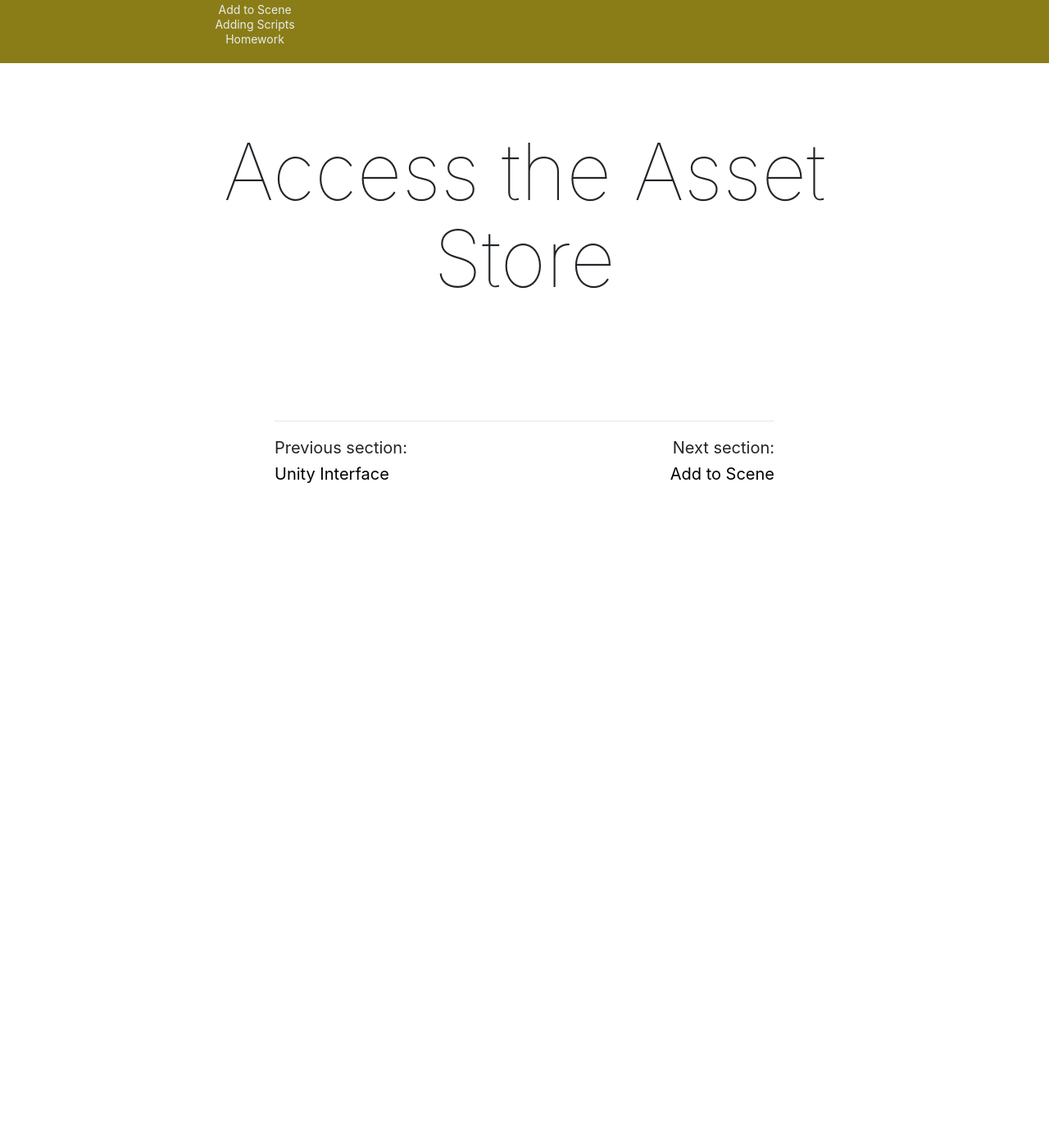
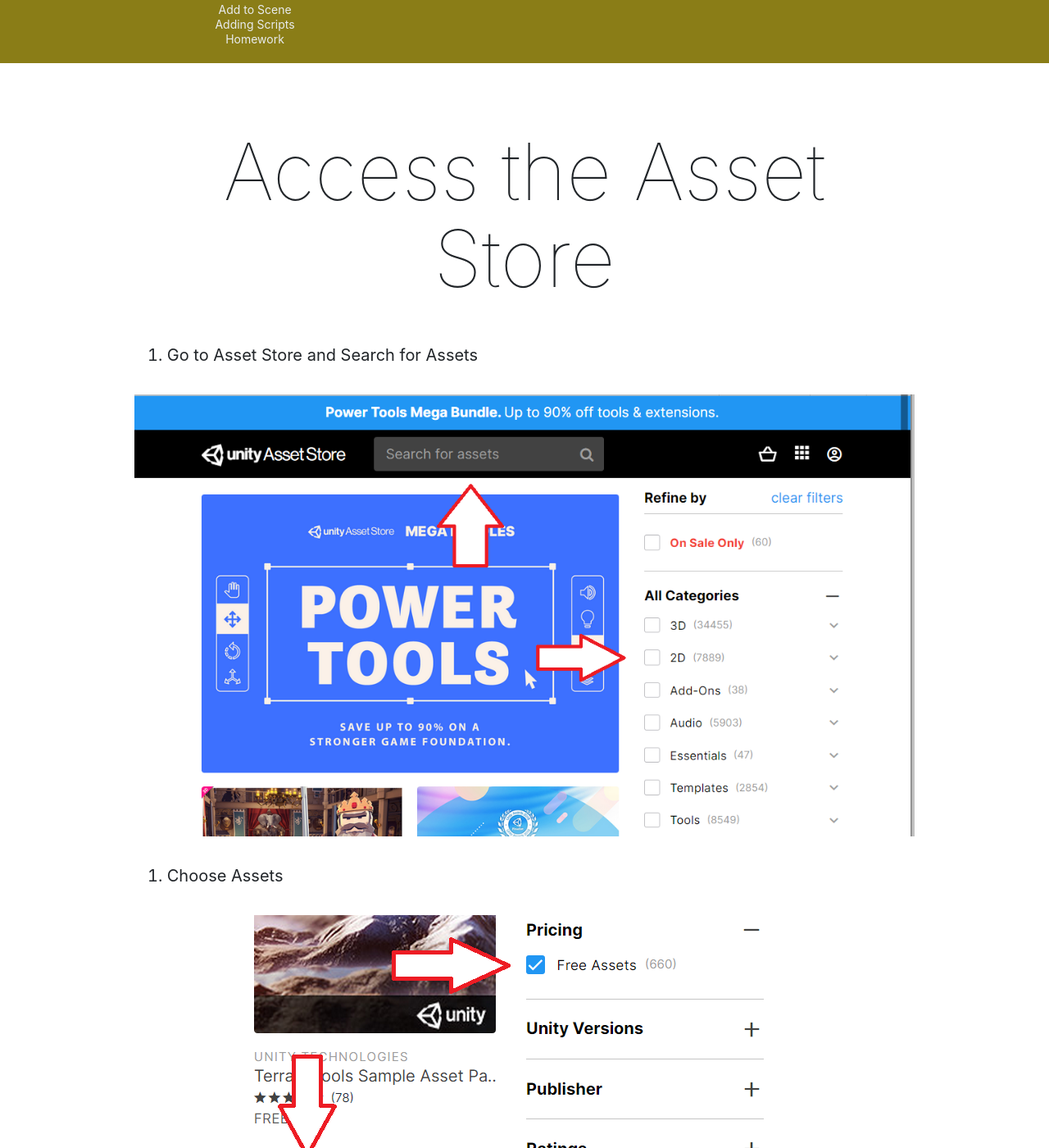
Before and after one commit to Montana-Media-Arts/460_GameEngines-Fall2020, a Jekyll site: the page built from modules/week-2/_posts/2017-01-04-asset-store.md, in a window 1280 px wide and 1400 px high, scrolled down 270 px. Shown: the whole window at 82% size. Built offline with Jekyll 4.4.1, drawn with Linux system fonts in a browser that asks for light colours; nearby versions of some CDN libraries; before the commit the page ends 900 px from its top, so only the background shows below that; some of the changed text lies outside the part shown.

Commit message:
add images

```diff
--- a/modules/week-2/_posts/2017-01-04-asset-store.md
+++ b/modules/week-2/_posts/2017-01-04-asset-store.md
@@ -4,3 +4,27 @@ module: 2
 ---
 
 # Access the Asset Store
+
+1. Go to Asset Store and Search for Assets
+
+![Access Asset Store](../imgs/AssetStoreAccess.png)
+
+2. Choose Assets
+
+![Choose Assets](../imgs/ChooseAssets.png)
+
+4. Download Assets
+
+![Download Assets](../imgs/Download.png)
+
+5. Import Assets
+
+![Import Assets](../imgs/Import.png)
+
+6. Import Assets into Project
+
+![Add Assets to Project](../imgs/AddToProject.png)
+
+7. View Assets in Project window
+
+![View Project Assets](../imgs/ProjectAssets.png)
```
Also changed, not shown: modules/week-2/imgs/AddToProject.png (added), modules/week-2/imgs/AssetStoreAccess.png (added), modules/week-2/imgs/ChooseAssets.png (added), modules/week-2/imgs/Download.png (added), modules/week-2/imgs/Import.png (added), modules/week-2/imgs/ProjectAssets.png (added).
